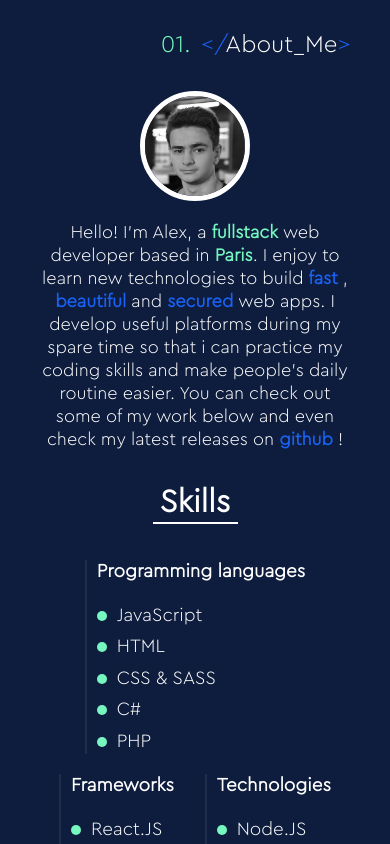
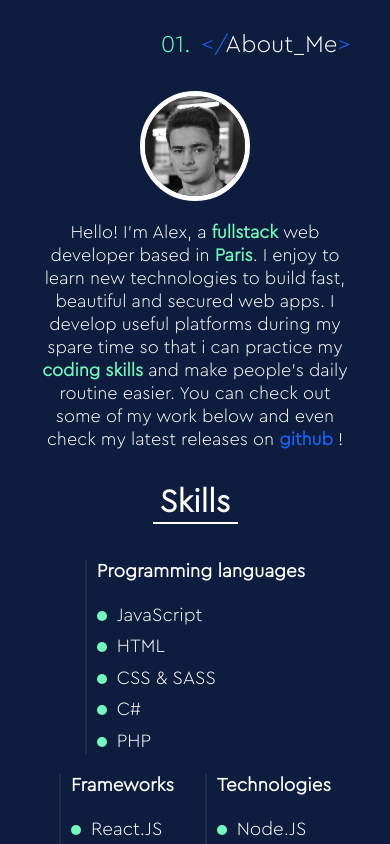
Before and after one commit to nextrie/Portfolio-React, a React (Create React App) app: page / in a window 390 px wide. Shown: the part 844-1688 px from the top of the page. Built offline with nearby package versions, Linux system fonts and the light colour scheme.

Commit message:
Color change + need to fix navbar responsive menu position fixed

```diff
--- a/src/Components/About/About.js
+++ b/src/Components/About/About.js
@@ -20,13 +20,7 @@ export default function About()
                     Hello! I'm Alex, a
                     <span className="bold coloredText"> fullstack </span>
                     web developer based in
-                    <span className="bold coloredText"> Paris</span>.
-                    I enjoy to learn new technologies to build
-                    <span className="bold pageTitle"> fast </span>,
-                    <span className="bold pageTitle"> beautiful </span>
-                    and
-                    <span className="bold pageTitle"> secured </span>
-                    web apps. I develop useful platforms during my spare time so that i can practice my coding skills and make people's daily routine easier. You can check out some of my work below and even check my latest releases on <span className="bold pageTitle"> github</span> !
+                    <span className="bold coloredText"> Paris</span>. I enjoy to learn new technologies to build fast, beautiful and secured web apps. I develop useful platforms during my spare time so that i can practice my <span className="bold coloredText"> coding skills </span>and make people's daily routine easier. You can check out some of my work below and even check my latest releases on <span className="bold pageTitle"> github</span> !
                 </div>
             </div>
             <div className="skillsContainer">
--- a/src/Components/NavBar/NavBar_Responsive.css
+++ b/src/Components/NavBar/NavBar_Responsive.css
@@ -1,5 +1,6 @@
 @media screen and (max-width: 1000px)
 {
+
     .navLinks
     {
         transition: .5s ease-in-out;
```
